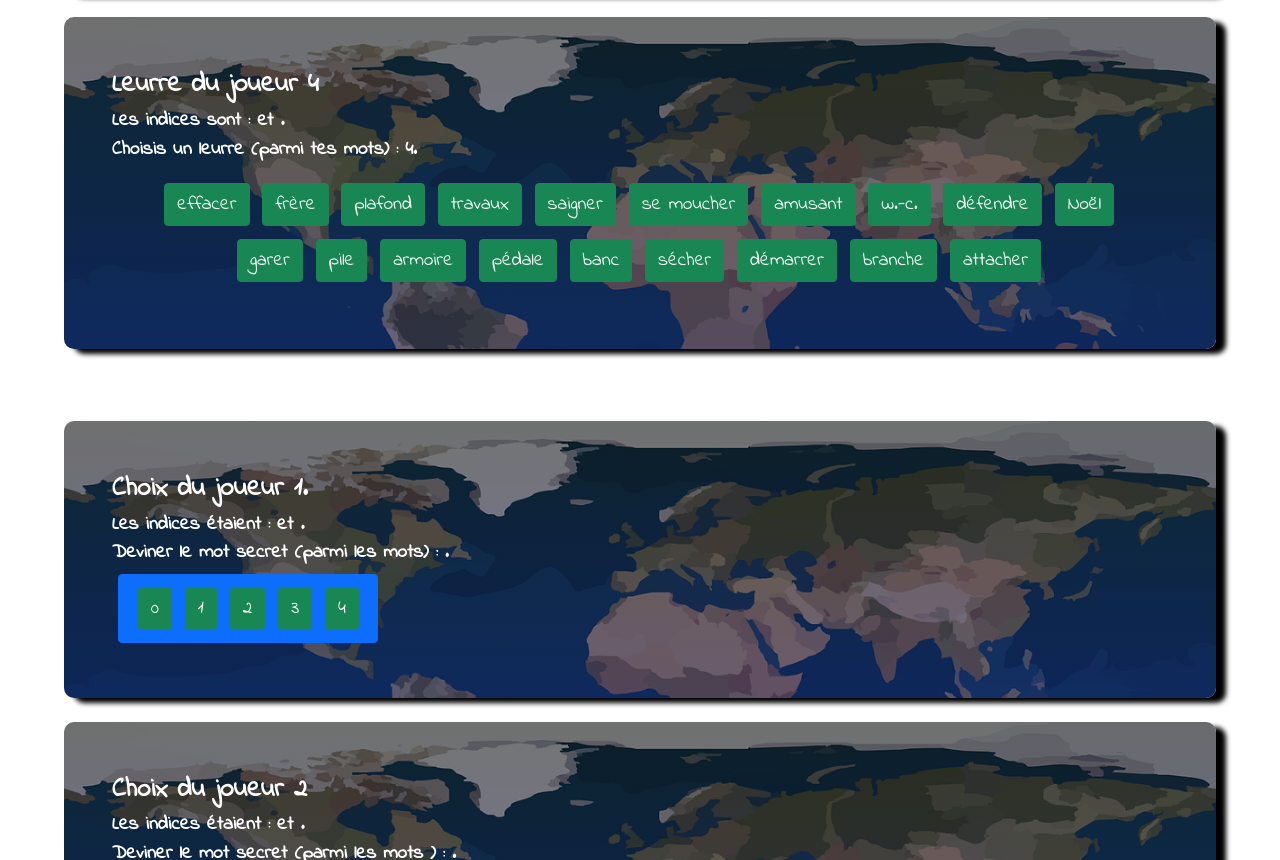
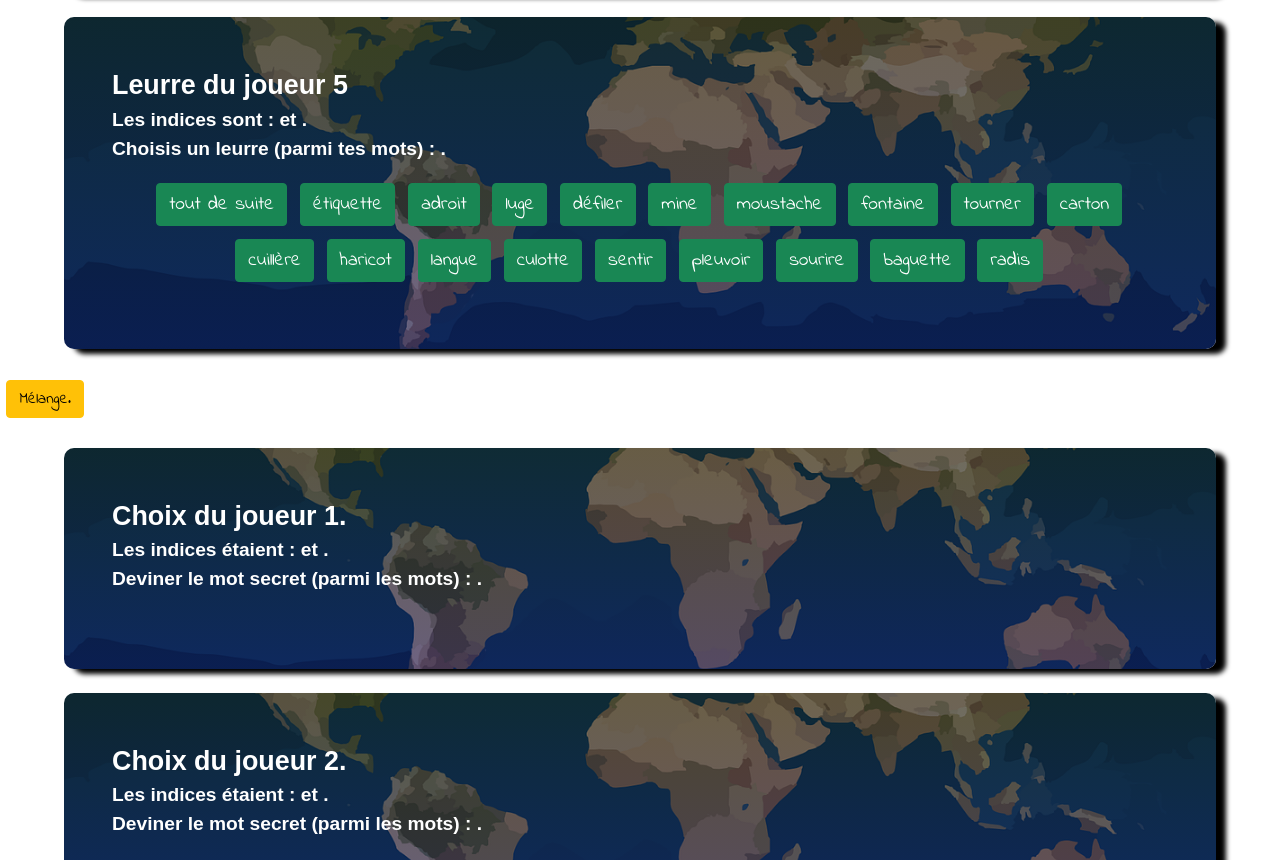
Before and after one commit to vvoix/decoy-6, a React (Create React App) app in the folder decoy6/: page /jeu in a window 1280 px wide. Shown: the part 1940-2800 px from the top of the page. Built offline with nearby package versions, Linux system fonts and the light colour scheme.

Commit message:
Factorisation de Choix plus ordreLeurre

```diff
--- a/decoy6/src/components/FullFlex.css
+++ b/decoy6/src/components/FullFlex.css
@@ -1,5 +1,9 @@
 @import url('https://fonts.googleapis.com/css2?family=Indie+Flower&display=swap');
-
+* {
+  margin: 0;
+  padding: 0;
+  box-sizing: border-box;
+}
 .fullflex {
   width: 90%;
   height: 100%;
@@ -9,7 +13,7 @@
   padding: 3rem;
   margin: auto;
 
-  font-family: 'Indie Flower', cursive;
+  font-family: Arial, Helvetica, sans-serif;
   font-weight: bolder;
   color: white;
 
@@ -18,13 +22,13 @@
   box-shadow: 10px 5px 5px black;
   border-radius: 10px;
 
-  background-size: cover;
-  background-image: linear-gradient(rgba(3, 8, 1, 0.5), rgba(3, 3, 82, 0.5)),
-    url(../img/Carte.png);
+  background: linear-gradient(rgba(3, 8, 1, 0.5), rgba(3, 3, 82, 0.5)),
+    url(../img/Carte.png) center/cover;
 }
 .btn {
   margin: 0.4rem;
   font-size: 1em;
+  font-family: 'Indie Flower', cursive;
 }
 .tour {
   font-weight: bolder;
--- a/decoy6/src/components/FullFlex.jsx
+++ b/decoy6/src/components/FullFlex.jsx
@@ -8,9 +8,9 @@ const FullFlex = (props) => {
   const [motSecret, setMotSecret] = useState('');
   const [indice1, setIndice1] = useState('');
   const [indice2, setIndice2] = useState('');
-  const [leurre, setLeurre] = useState([0, 1, 2, 3, 4]);
-  const [choix, setChoix] = useState(['']);
-  const leurreOrdre = [2, 1, 3, 4, 5];
+  const [leurre, setLeurre] = useState([]);
+  const [ordre, setOrdre] = useState([]);
+  const [choix, setChoix] = useState([]);
 
   // Compte le nombre d'occurence de mot dans array
   function compte(mot, array) {
@@ -28,7 +28,6 @@ const FullFlex = (props) => {
     const newLeurre = leurre;
     newLeurre[i] = item;
     setLeurre(newLeurre);
-    // Attention : cette commande est vraiment débile !
     setLeurre([
       leurre[0],
       leurre[1],
@@ -39,7 +38,37 @@ const FullFlex = (props) => {
     ]);
   }
 
+  // Affecte item comme choix du joueur i
+  function changeChoix(i, item) {
+    const newChoix = choix;
+    newChoix[i] = item;
+    setChoix(newChoix);
+    setChoix([choix[0], choix[1], choix[2], choix[3], choix[4], choix[5]]);
+  }
+
+  // Création de ordre (= leurre ordonné)
+  function ordreLeurre() {
+    let tableau = [
+      leurre[0],
+      leurre[1],
+      leurre[2],
+      leurre[3],
+      leurre[4],
+      leurre[5],
+    ];
+    tableau.sort();
+    setOrdre([
+      tableau[0],
+      tableau[1],
+      tableau[2],
+      tableau[3],
+      tableau[4],
+      tableau[5],
+    ]);
+  }
+  // -----------------
   //  Tour du joueur j
+  // -----------------
   function tourJoueur(j) {
     return (
       <div className="fullflex">
@@ -59,6 +88,34 @@ const FullFlex = (props) => {
               >
                 {' '}
                 {item}{' '}
+              </Button>
+            ))}
+          </ButtonGroup>
+        </div>
+      </div>
+    );
+  }
+  // -----------------
+  //  Tour du joueur j
+  // -----------------
+  function choixJoueur(j) {
+    return (
+      <div className="fullflex">
+        <div className="tour">Choix du joueur {j}.</div>
+        Les indices étaient : {indice1} et {indice2}.
+        <br />
+        Deviner le mot secret (parmi les mots) : {choix[j]}.
+        <br />
+        <div class="d-flex justify-content-lg-between flex-wrap">
+          <ButtonGroup className="me-2" aria-label="Mots" variant="link">
+            {ordre.map((item) => (
+              <Button
+                onClick={() => {
+                  changeChoix(j, item);
+                }}
+                variant="success"
+              >
+                {item}
               </Button>
             ))}
           </ButtonGroup>
@@ -157,194 +214,54 @@ const FullFlex = (props) => {
       <br />
       {tourJoueur(4)}
       <br />
-      {tourJoueur(4)}
+      {tourJoueur(5)}
       <br />
       {/* Fin du tour */}
-      {/* <Button
-        variant="danger"
+      <Button
+        variant="warning"
         onClick={() => {
-          leurre.sort();
+          ordreLeurre();
         }}
       >
-        Fin du tour leurre est : {leurre}.
-      </Button>{' '} */}
+        Mélange.
+      </Button>{' '}
       <br /> <br />
-      {/* Choix du joueur 1 */}
-      <div className="fullflex">
-        <div className="tour">Choix du joueur 1.</div>
-        Les indices étaient : {indice1} et {indice2}.
-        <br />
-        Deviner le mot secret (parmi les mots) : {choix[1]}.
-        <br />
-        <div class="d-flex justify-content-lg-between flex-wrap">
-          <ButtonGroup className="me-2" aria-label="Mots">
-            {leurre.map((item) => (
-              <Button
-                onClick={() => {
-                  setChoix([
-                    choix[0],
-                    item,
-                    choix[2],
-                    choix[3],
-                    choix[4],
-                    choix[5],
-                  ]);
-                }}
-                variant="success"
-              >
-                {' '}
-                {item}{' '}
-              </Button>
-            ))}
-          </ButtonGroup>
-        </div>
-      </div>
+      {choixJoueur(1)}
       <br />
-      {/* Choix du joueur 2 */}
-      <div className="fullflex">
-        <div className="tour">Choix du joueur 2</div>
-        Les indices étaient : {indice1} et {indice2}.
-        <br />
-        Deviner le mot secret (parmi les mots ) : {choix[2]}.
-        <br />
-        <div class="d-flex justify-content-lg-between flex-wrap">
-          <ButtonGroup className="me-2" aria-label="Mots">
-            {leurre.map((item) => (
-              <Button
-                onClick={() => {
-                  setChoix([
-                    choix[0],
-                    choix[1],
-                    item,
-                    choix[3],
-                    choix[4],
-                    choix[5],
-                  ]);
-                }}
-                variant="success"
-              >
-                {' '}
-                {item}{' '}
-              </Button>
-            ))}
-          </ButtonGroup>
-        </div>
-      </div>
+      {choixJoueur(2)}
       <br />
-      {/* Choix du joueur 3 */}
-      <div className="fullflex">
-        <div className="tour">Choix du joueur 3</div>
-        Les indices étaient : {indice1} et {indice2}.
-        <br />
-        Deviner le mot secret (parmi les mots ) : {choix[3]}.
-        <br />
-        <div class="d-flex justify-content-lg-between flex-wrap">
-          <ButtonGroup className="me-2" aria-label="Mots">
-            {leurre.map((item) => (
-              <Button
-                onClick={() => {
-                  setChoix([
-                    choix[0],
-                    choix[1],
-                    choix[2],
-                    item,
-                    choix[4],
-                    choix[5],
-                  ]);
-                }}
-                variant="success"
-              >
-                {' '}
-                {item}{' '}
-              </Button>
-            ))}
-          </ButtonGroup>
-        </div>
-      </div>
+      {choixJoueur(3)}
       <br />
-      {/* Choix du joueur 4 */}
-      <div className="fullflex">
-        <div className="tour">Choix du joueur 4</div>
-        Les indices étaient : {indice1} et {indice2}.
-        <br />
-        Deviner le mot secret (parmi les mots ) : {choix[4]}.
-        <br />
-        <div class="d-flex justify-content-lg-between flex-wrap">
-          <ButtonGroup className="me-2" aria-label="Mots">
-            {leurre.map((item) => (
-              <Button
-                onClick={() => {
-                  setChoix([
-                    choix[0],
-                    choix[1],
-                    choix[2],
-                    choix[3],
-                    item,
-                    choix[5],
-                  ]);
-                }}
-                variant="success"
-              >
-                {' '}
-                {item}{' '}
-              </Button>
-            ))}
-          </ButtonGroup>
-        </div>
-      </div>
+      {choixJoueur(4)}
       <br />
-      {/* Choix du joueur 5 */}
-      <div className="fullflex">
-        <div className="tour">Choix du joueur 5</div>
-        Les indices étaient : {indice1} et {indice2}.
-        <br />
-        Deviner le mot secret (parmi les mots ) : {choix[5]}.
-        <br />
-        <div class="d-flex justify-content-lg-between flex-wrap">
-          <ButtonGroup className="me-2" aria-label="Mots">
-            {leurre.map((item) => (
-              <Button
-                onClick={() => {
-                  setChoix([
-                    choix[0],
-                    choix[1],
-                    choix[2],
-                    choix[3],
-                    choix[4],
-                    item,
-                  ]);
-                }}
-                variant="success"
-              >
-                {' '}
-                {item}{' '}
-              </Button>
-            ))}
-          </ButtonGroup>
-        </div>
-      </div>
+      {choixJoueur(5)}
       <br />
       {/* Compte des points*/}
       <div className="fullflex">
         <div className="tour">Décompte des points</div>
-        <Button variant="dark" disabled="off">
-          Le mot secret était : {motSecret}. Le nombre de joueur ayant trouvé le
-          mot secret est : {compte(motSecret, choix)}. Le maître du jeu gagne{' '}
-          {pointsMJ(compte(motSecret, choix))}:
-        </Button>{' '}
+        <br />
+        Le mot secret était : {motSecret}.
+        <br />
+        Le nombre de joueur ayant trouvé le mot secret est :{' '}
+        {compte(motSecret, choix)}.
+        <br />
+        Le maître du jeu gagne {pointsMJ(compte(motSecret, choix))}:
+        <br />
         <br />
         {leurre.map((item, index) =>
           index > 0 ? (
-            <Button variant="dark" disabled="off">
+            <div>
               Le joueur {index} a trouvé le mot secret :{' '}
-              {choix[index] == motSecret ? 'oui' : 'non'} et a leurré :{' '}
-              {compte(leurre[index], choix)} joueurs. Il gagne :{' '}
+              {choix[index] == motSecret ? 'oui' : 'non'}.<br />
+              Il a leurré : {compte(leurre[index], choix)} joueurs. <br />
+              Il gagne :{' '}
               {compte(choix[index], [motSecret]) *
                 trouve(compte(motSecret, choix)) +
                 compte(leurre[index], choix) *
                   trouve(5 - compte(motSecret, choix))}
-              .
-            </Button>
+              .<br />
+              <br />
+            </div>
           ) : null
         )}
         <br />
```
